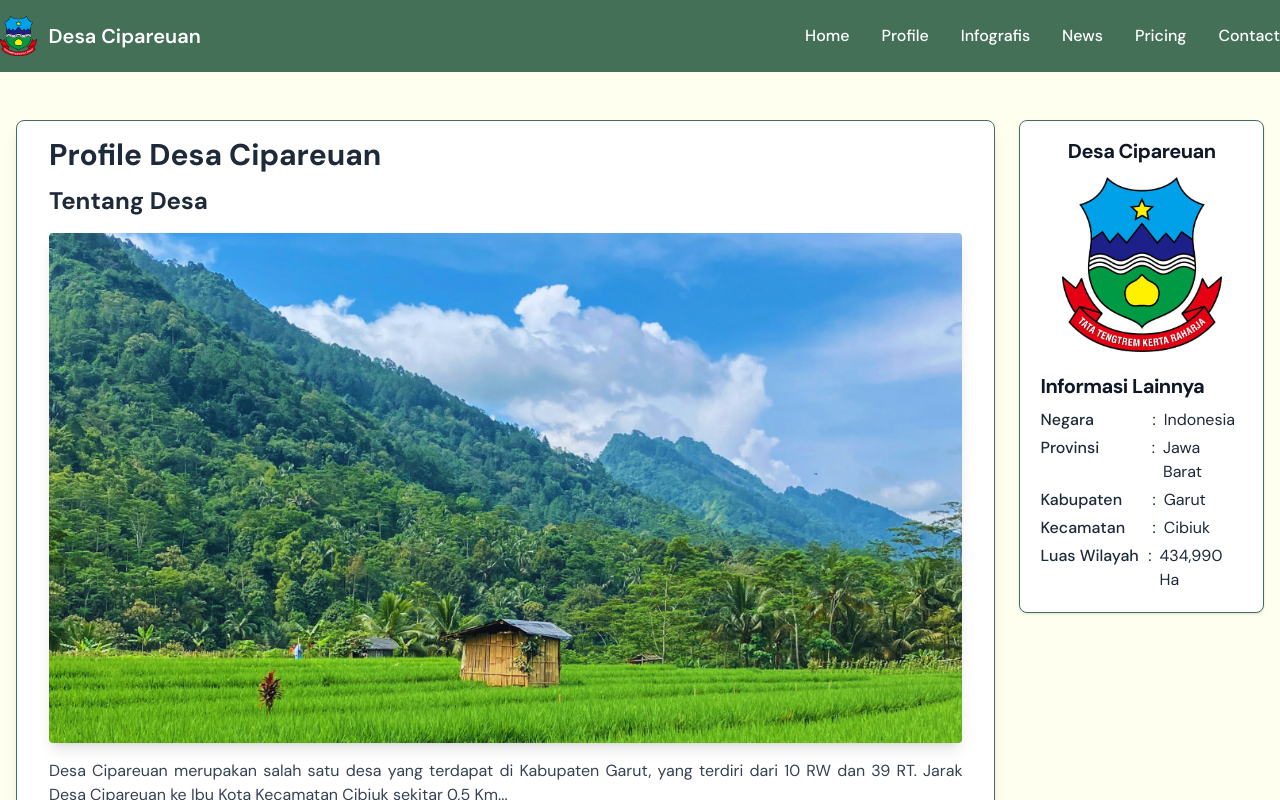
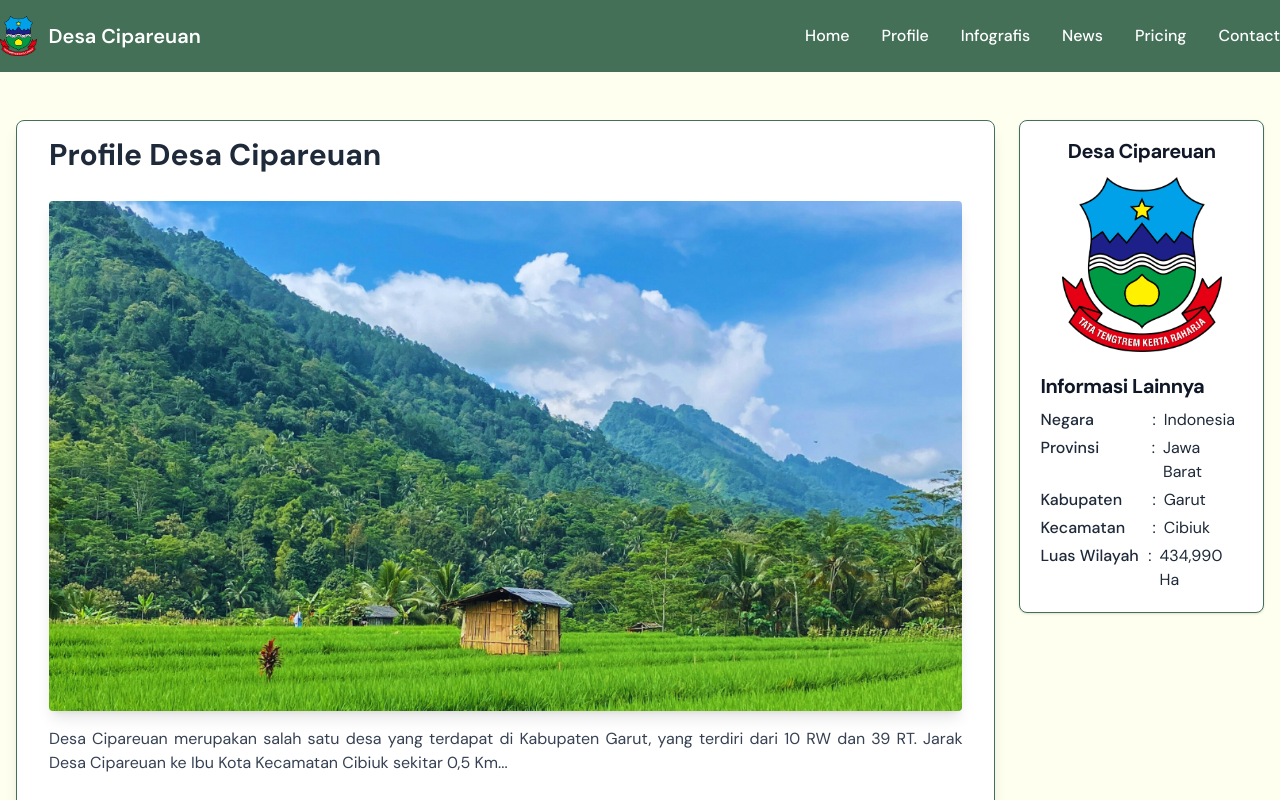
Before and after one commit to mputraff/web-cipareuan, a React (Vite) app: page /profile in a window 1280 px wide. Shown: the top 800 px of the page. Built offline with nearby package versions, Linux system fonts and the light colour scheme.

Commit message:
update ui

```diff
--- a/src/assets/data/profileData.js
+++ b/src/assets/data/profileData.js
@@ -7,7 +7,7 @@ const profileData = [
   {
     id: 1,
     src: imageAbout,
-    title: "Tentang Desa",
+    title: "",
     alt: "profile-image",
     desc: "Desa Cipareuan merupakan salah satu desa yang terdapat di Kabupaten Garut, yang terdiri dari 10 RW dan 39 RT. Jarak Desa Cipareuan ke Ibu Kota Kecamatan Cibiuk sekitar 0,5 Km...",
   },
@@ -63,6 +63,14 @@ const profileData = [
         { label: "PNS", jumlah: 46 },
         { label: "Peternak", jumlah: 78 },
       ],
+      pajak: [
+        { label: "PAUD/TK", jumlah: 5 },
+        { label: "SD ", jumlah: 4 },
+        { label: "SMP ", jumlah: 2 },
+        { label: "SMA ", jumlah: 1 },
+        { label: "Madrasah ", jumlah: 14 },
+        { label: "Pondok Pesantren ", jumlah: 3 },
+      ],
     },
   },
 ];
--- a/src/pages/Profile.jsx
+++ b/src/pages/Profile.jsx
@@ -109,7 +109,7 @@ export default function Profile() {
                     <table className="table-auto w-full text-left border mb-4">
                       <thead className="bg-gray-100">
                         <tr>
-                          <th className="px-3 py-2 border">Tingkat</th>
+                          <th className="px-3 py-2 border">Pekerjaan</th>
                           <th className="px-3 py-2 border">Jumlah</th>
                         </tr>
                       </thead>
```
